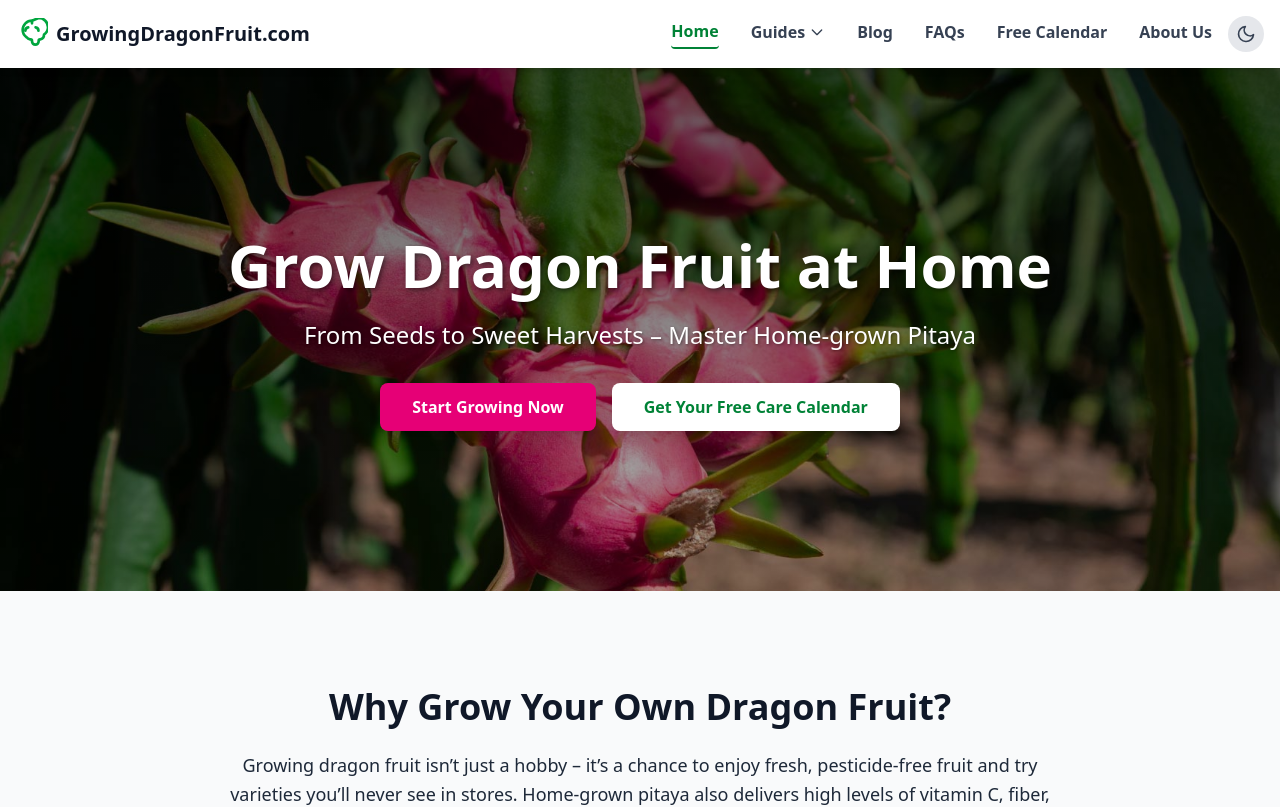
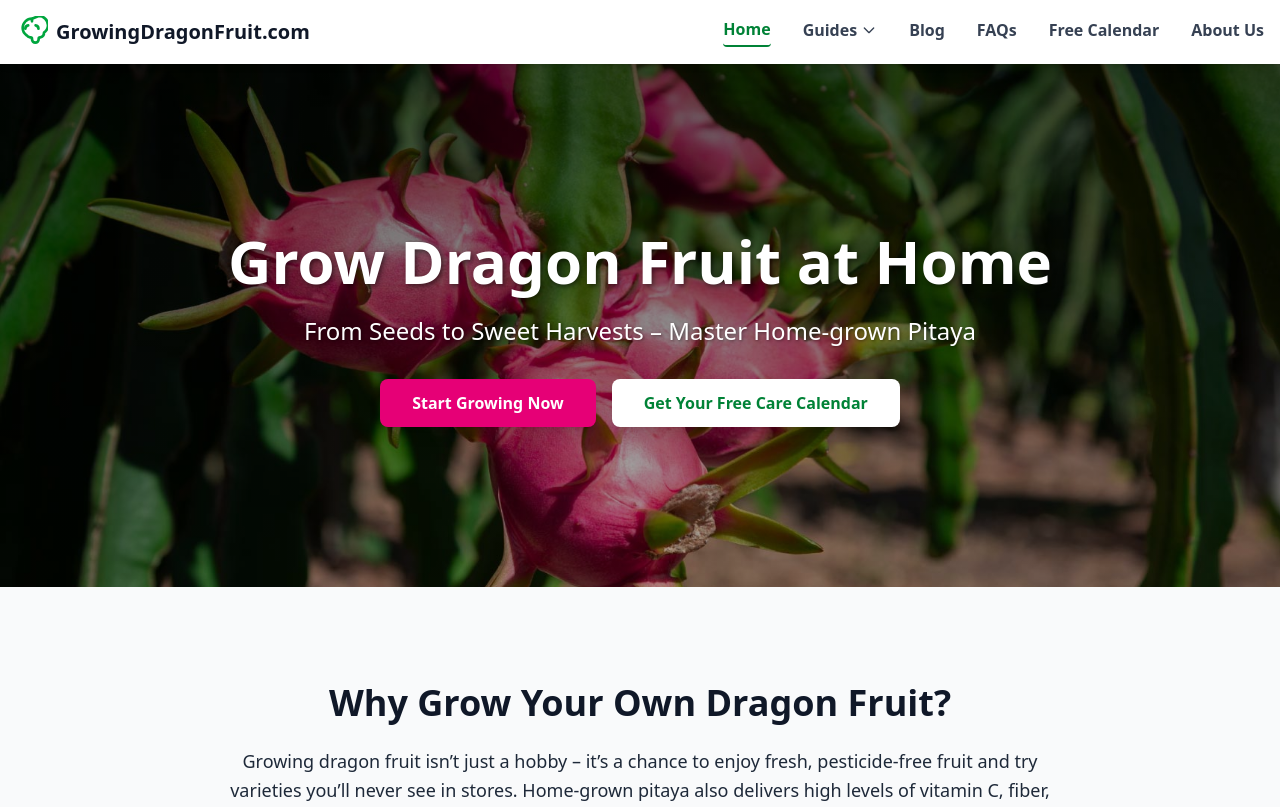
Before and after one commit to ktdpro/gdf, a Next.js app: page / in a window 1280 px wide. Shown: the top 807 px of the page. Built offline with nearby package versions, Linux system fonts and the light colour scheme.

Commit message:
chore: remove dark mode toggle

```diff
--- a/components/Layout.js
+++ b/components/Layout.js
@@ -10,29 +10,6 @@ export default function Layout({ children }) {
 
   const [isMenuOpen, setIsMenuOpen] = useState(false);
   const [mobileGuidesOpen, setMobileGuidesOpen] = useState(false);
-  const [isDarkMode, setIsDarkMode] = useState(() => {
-    if (typeof window !== 'undefined') {
-      const savedMode = localStorage.getItem('darkMode');
-      return savedMode === 'true';
-    }
-    return false; // Default to light mode on server
-  });
-
-  // Effect to apply/remove theme classes on the root element and save preference
-  useEffect(() => {
-    if (typeof window !== 'undefined') {
-      const root = document.documentElement;
-      if (isDarkMode) {
-        root.classList.add('dark');
-        root.classList.remove('light');
-        localStorage.setItem('darkMode', 'true');
-      } else {
-        root.classList.remove('dark');
-        root.classList.add('light');
-        localStorage.setItem('darkMode', 'false');
-      }
-    }
-  }, [isDarkMode]);
 
   // Scroll to top on page change and close mobile menu
   useEffect(() => {
@@ -132,13 +109,6 @@ export default function Layout({ children }) {
                 )
               ))}
             </nav>
-            <button
-              onClick={() => setIsDarkMode(!isDarkMode)}
-              aria-label={`Switch to ${isDarkMode ? 'light' : 'dark'} mode`}
-              className="p-2 rounded-full bg-gray-200 dark:bg-slate-700 text-gray-700 dark:text-yellow-300 hover:bg-gray-300 dark:hover:bg-slate-600 transition-colors duration-300 focus:outline-none focus-visible:ring-2 focus-visible:ring-blue-500"
-            >
-              {isDarkMode ? <Icon name="sun" className="w-5 h-5" /> : <Icon name="moon" className="w-5 h-5" />}
-            </button>
             <div className="lg:hidden">
               <button
                 onClick={() => setIsMenuOpen(!isMenuOpen)}
```
